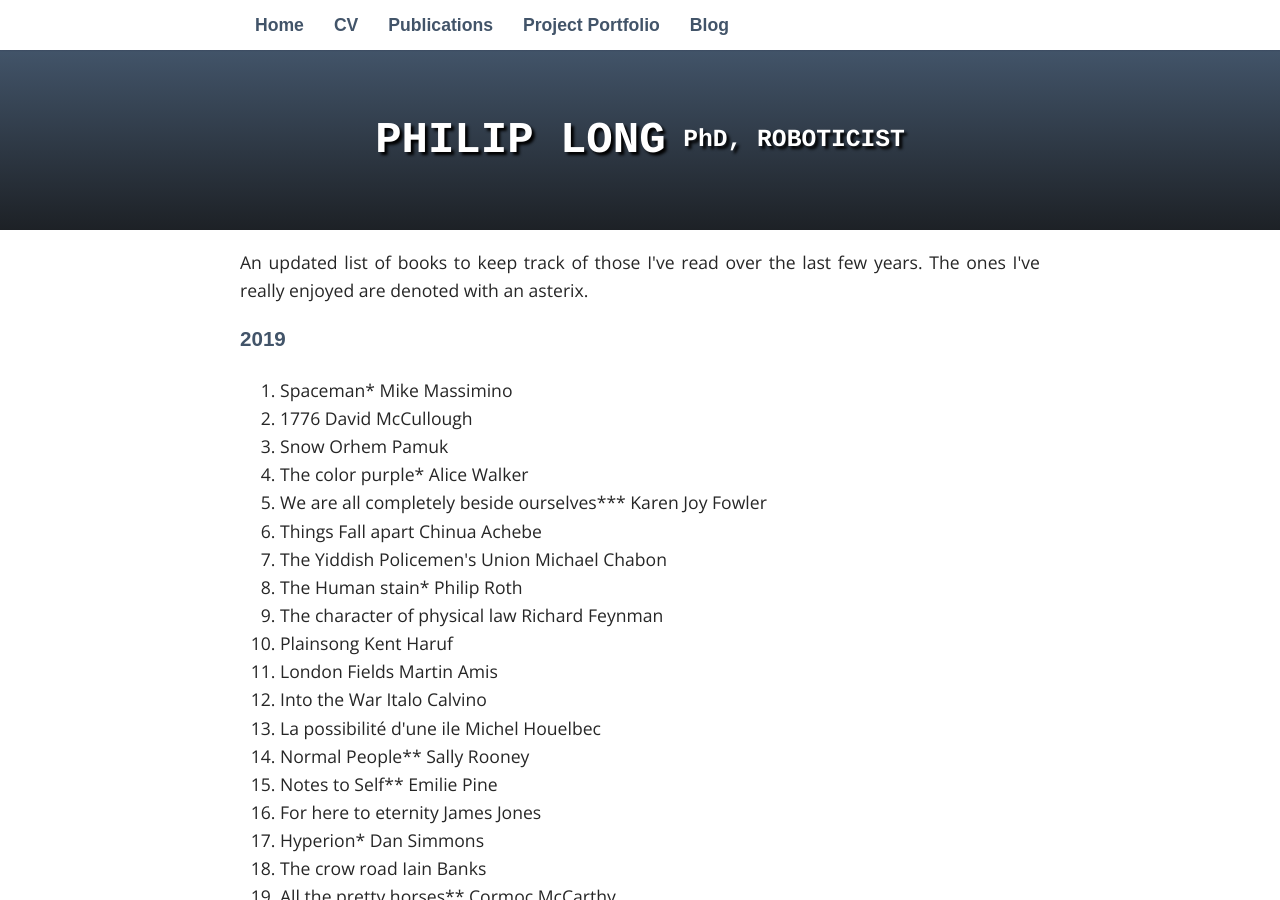
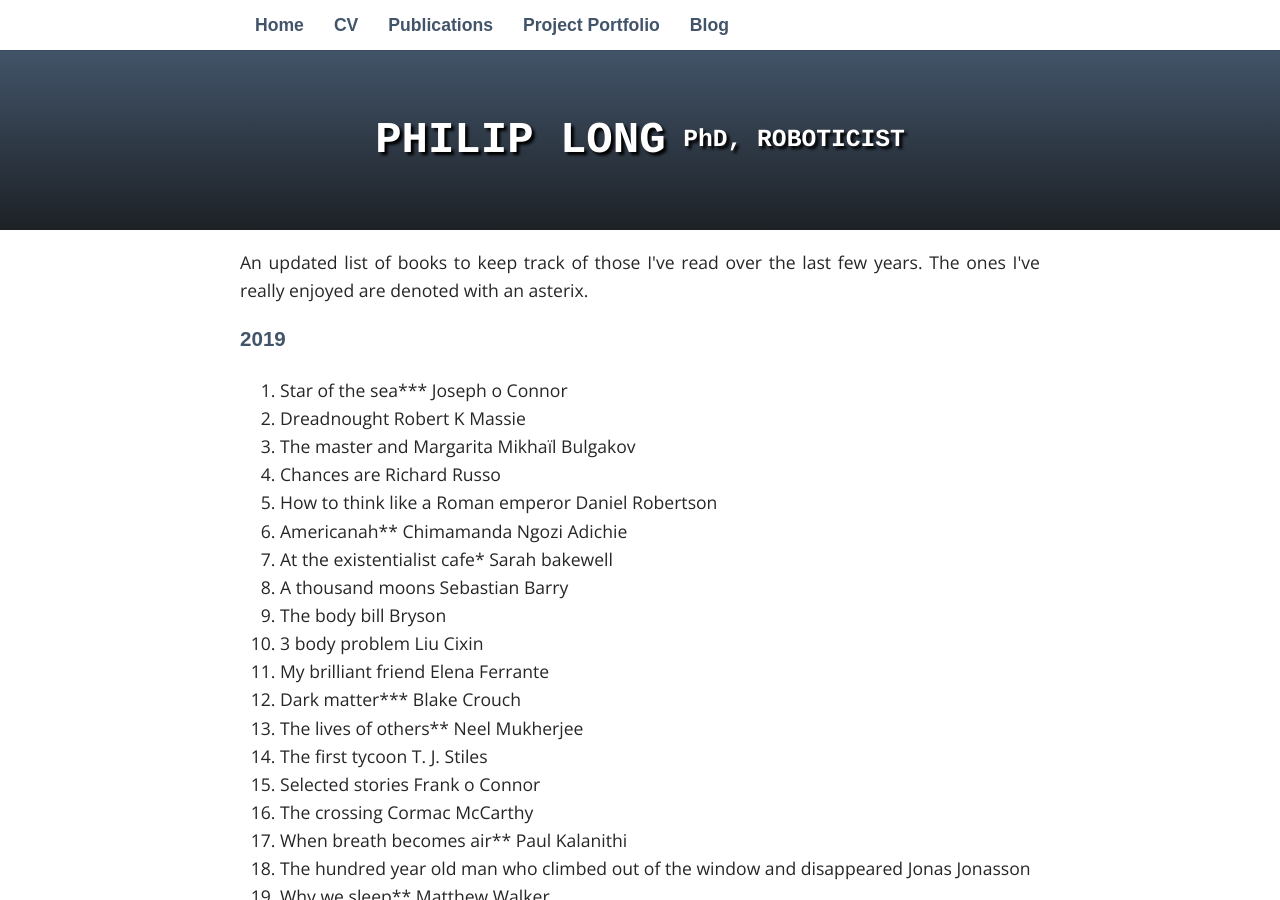
Before and after one commit to philip-long/philip-long.github.io, a Jekyll site: the page built from _posts/2018-12-29-Books.md, in a window 1280 px wide and 900 px high. Built offline with Jekyll 4.4.1, drawn with Linux system fonts in a browser that asks for light colours; nearby versions of some CDN libraries; some web fonts are replaced; library files that are not in the unit come from our copies; some of the changed text lies outside the part shown.

Commit message:
Update 2018-12-29-Books.md

```diff
--- a/_posts/2018-12-29-Books.md
+++ b/_posts/2018-12-29-Books.md
@@ -11,6 +11,29 @@ category: [ Books]
     An updated list of books to keep track of those I've read over the last few years. The ones I've really enjoyed are denoted with an asterix.
 </p>
 
+<h3> 2019</h3>
+<ol>
+<li> Star of the sea*** Joseph o Connor </li>
+<li> Dreadnought Robert K Massie</li>
+<li> The master and Margarita Mikhaïl Bulgakov</li>
+<li> Chances are Richard Russo </li>
+<li> How to think like a Roman emperor Daniel Robertson</li>
+<li> Americanah** Chimamanda Ngozi Adichie</li>
+<li> At the existentialist cafe* Sarah bakewell </li>
+<li> A thousand moons Sebastian Barry </li>
+<li> The body bill Bryson </li>
+<li> 3 body problem Liu Cixin </li>
+<li> My brilliant friend Elena Ferrante</li>
+<li> Dark matter*** Blake Crouch</li>
+<li> The lives of others** Neel Mukherjee</li>
+<li> The first tycoon T. J. Stiles </li>
+<li> Selected stories Frank o Connor </li>
+<li> The crossing Cormac McCarthy</li>
+<li> When breath becomes air** Paul Kalanithi</li>
+<li> The hundred year old man who climbed out of the window and disappeared Jonas Jonasson</li>
+<li> Why we sleep** Matthew Walker</li>
+<li> Mrs Dalloway Virginia Wolf</li>
+</ol>
 
 <h3> 2019</h3>
 <ol>
```
